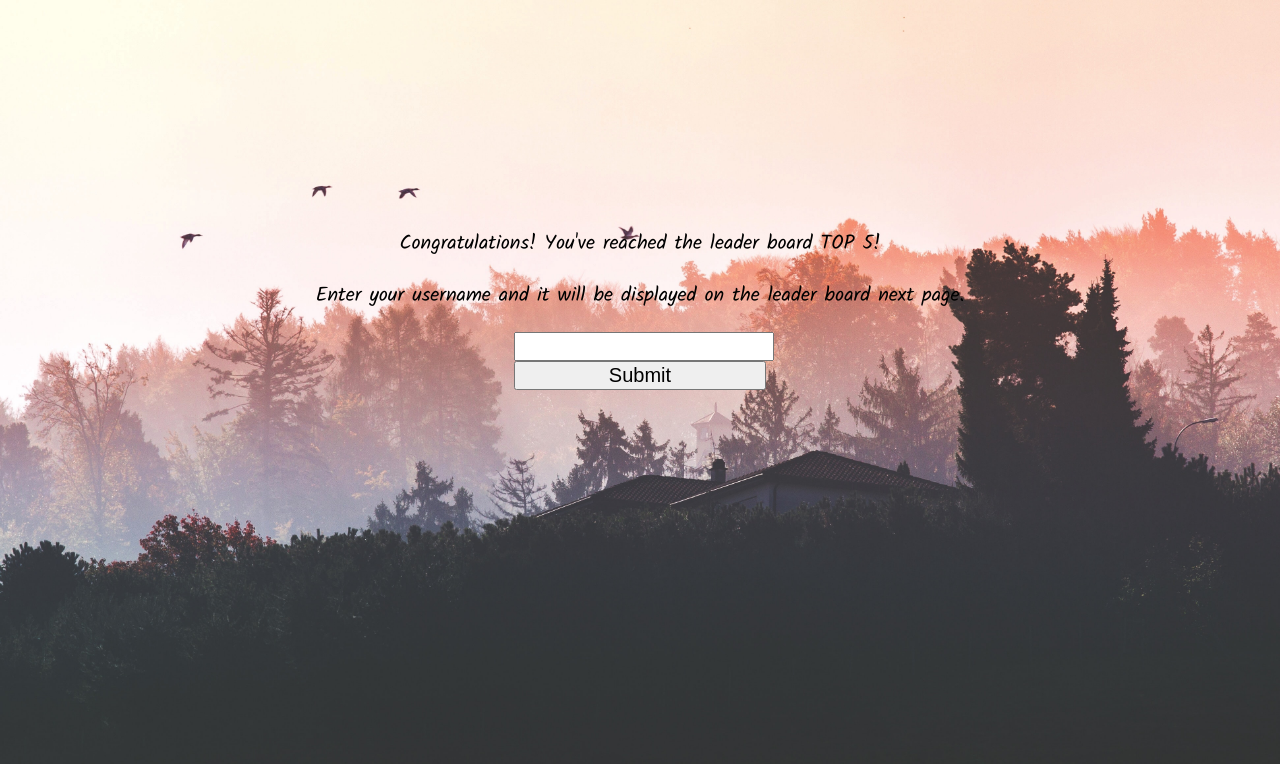
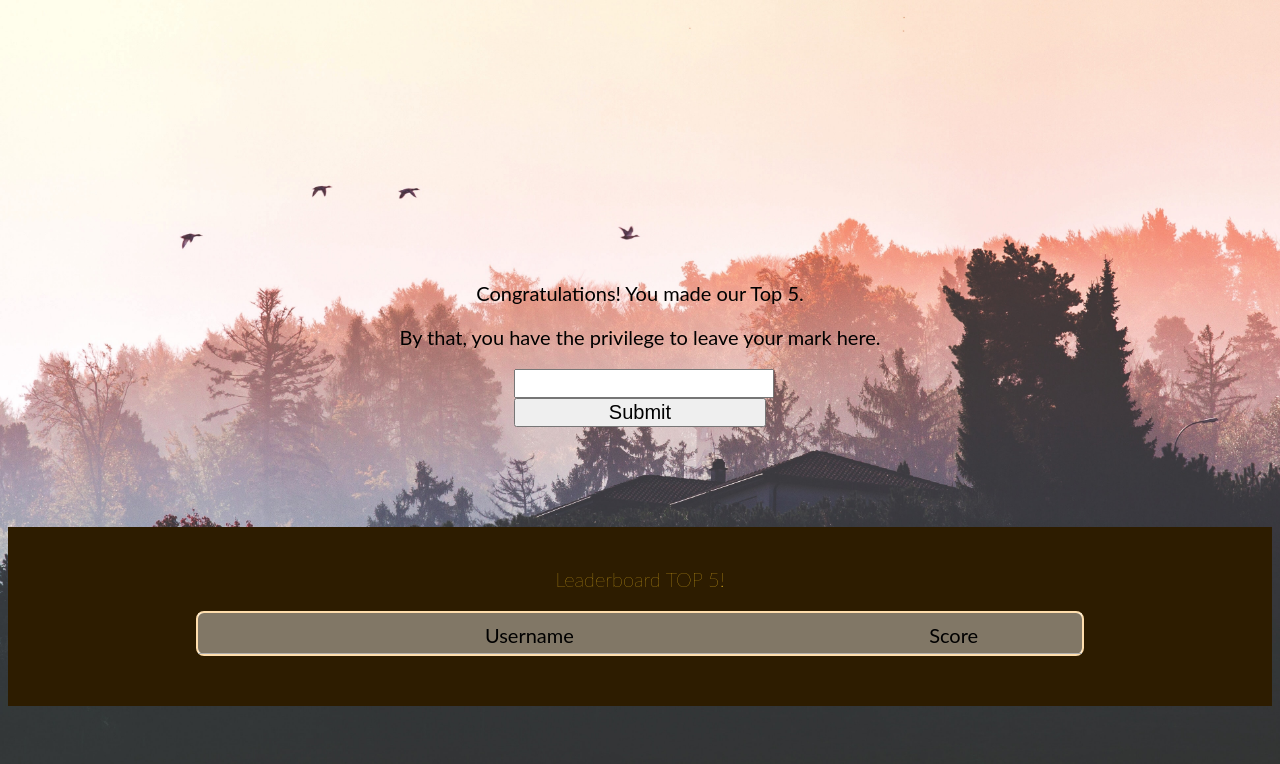
Before and after one commit to saeliddp/fate-public, a Django app: template version2/templates/version2/username.html in a window 1280 px wide. Shown: the top 764 px of the page. Run offline with Django 3.2, Linux system fonts and the light colour scheme; the template is opened without the code that fills it, so the values that code supplies are empty; parts of the project's set-up code (start-up, migrations or seed data) failed here and were passed over.

Commit message:
updated UI

```diff
--- a/version2/templates/version2/instructions.html
+++ b/version2/templates/version2/instructions.html
@@ -11,7 +11,7 @@
             padding-top: 10px;
             margin: 0px;
             text-align: center;
-            color: #63aba8;
+            color: #2F80ED;
             font-size: 2em;
             font-family: "verdana";
         }
@@ -39,7 +39,7 @@
         }
 
         .button {
-            background-color: #63aba8;
+            background-color: #2F80ED;
             border: none;
             color: white;
             padding: 30px 80px;
@@ -54,7 +54,7 @@
         }
 
         .button:hover {
-            background-color: #4d8583;
+            background-color: #225caa;
         }
 
 
--- a/version2/templates/version2/username.html
+++ b/version2/templates/version2/username.html
@@ -7,16 +7,94 @@
         {% load staticfiles %}
         body {
             background-image: url("{% static 'myapp/bg.jpg' %}");
-            background-size: 150%;
+            background-size: 350%;
         }
 
         .text {
-            padding-top: 200px;
+            padding-top: 20%;
             padding-left: 10px;
             padding-right: 10px;
             font-size: 40px;
             text-align: center;
-            font-family: 'Kalam', cursive;
+            font-family: 'Lato', sans-serif;
+        }
+
+        .board-title {
+            text-align: center;
+            font-family: 'Lato', sans-serif;
+            padding-top: 40px;
+            font-size: 35px;
+            font-weight: lighter;
+            color: #ffc923;
+        }
+
+        .mturk-id input {
+            margin-top: 5px;
+        }
+
+        #container {
+            width: 70%;
+            height: auto;
+            margin-left: auto;
+            margin-right: auto;
+            margin-top: 20px;
+            border-style: solid;
+            border-width: 2px;
+            border-color: navajowhite;
+            border-radius: 8px;
+        }
+
+        .board {
+            background: #2d1c00;
+            margin-top: 100px;
+            padding-bottom: 50px;
+        }
+
+        .row {
+            position: relative;
+            display: block;
+            width: 100%;
+            height: 60px;
+            border-bottom: 1px solid #AFAFAF;
+        }
+
+        .score, .name {
+            font-size: 35px;
+            padding-top: 11px;
+            position: relative;
+            display: inline-block;
+            width: 20%;
+            line-height: 45px;
+            text-align: center;
+            font-family: 'Lato', sans-serif;
+        }
+
+        .name {
+            width: 75%;
+        }
+
+        .row:nth-child(1) {
+            background: rgba(255, 255, 255, 0.4);
+        }
+
+        .row:nth-child(2) {
+            background: gold;
+        }
+
+        .row:nth-child(3) {
+            background: #c0c0c0;
+        }
+
+        .row:nth-child(4) {
+            background: #cd7f32;
+        }
+
+        .row:nth-child(5) {
+            background: rgba(255, 255, 255, 0.4);
+        }
+
+        .row:nth-child(6) {
+            background: rgba(255, 255, 255, 0.4);
         }
 
         input {
@@ -41,15 +119,29 @@
             body {
                 background-size: 100%;
             }
+
+            .board-title {
+                font-size: 20px;
+            }
+
+            .row {
+                height: 40px;
+            }
+
+            .score, .name {
+                font-size: 20px;
+                padding-top: 0px;
+            }
         }
     </style>
 
 </head>
 <body>
 <div class="text">
-    <p>Congratulations! You've reached the leader board TOP 5!</p>
-    <p>Enter your username and it will be displayed on the leader board next page.</p>
+    <p>Congratulations! You made our Top 5.</p>
+    <p>By that, you have the privilege to leave your mark here.</p>
 </div>
+
 <div class="submit">
     <form action="../leaderboard{{ score }}/" id="main_form" method="get">
         <input type="text" name="username">
@@ -57,5 +149,28 @@
     </form>
 </div>
 
+<div class="board">
+    <h3 class="board-title">Leaderboard TOP 5!</h3>
+
+    <div id="container">
+        {% load staticfiles %}
+        <div class="row">
+            <div class="name">Username</div>
+            <div class="score">Score</div>
+        </div>
+
+        {% for datum in top_five %}
+            {% if forloop.counter < 6 %}
+                <div class="row">
+                    <div class="name">{{ datum.1 }}</div>
+                    <div class="score">{{ datum.0 }}</div>
+                </div>
+            {% endif %}
+        {% endfor %}
+    </div>
+</div>
+
+
+
 </body>
 </html>
```
Also changed, not shown: version2/templates/version2/feedback.html (+37 -35 lines), version2/templates/version2/home.html (+12 -8 lines), version2/templates/version2/leaderboard.html (+17 -17 lines), 1 other file.
